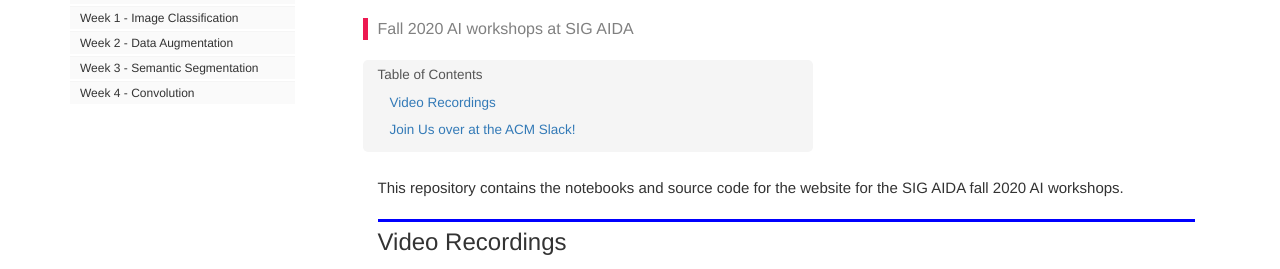
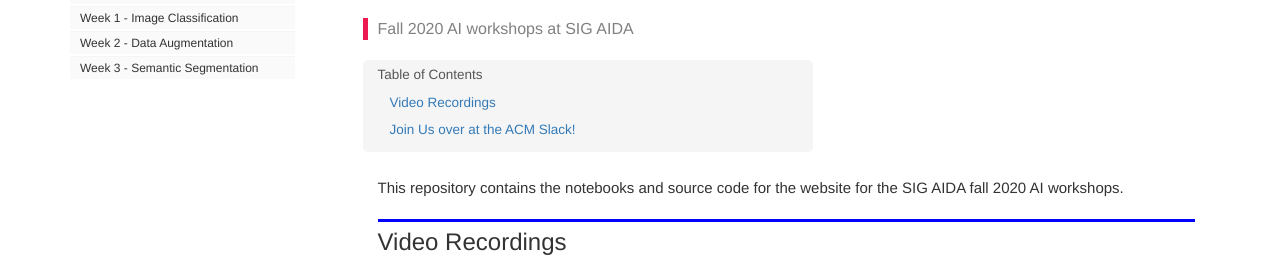
Before and after one commit to AIDA-UIUC/ai_workshops, a Jekyll site: the page built from docs/index.html, in a window 1280 px wide. Shown: the part 165-434 px from the top of the page. Built offline with Jekyll 4.4.1, drawn with Linux system fonts in a browser that asks for light colours; nearby versions of some CDN libraries; comment, search, counter and statistics services are not loaded.

```diff
--- a/docs/_data/sidebars/home_sidebar.yml
+++ b/docs/_data/sidebars/home_sidebar.yml
@@ -21,9 +21,6 @@ entries:
     - output: web,pdf
       title: Week 3 - Semantic Segmentation
       url: semantic_segmentation.html
-    - output: web,pdf
-      title: Week 4 - Convolution
-      url: convolution.html
     output: web
     title: ai_workshops
   output: web
--- a/docs/sidebar.json
+++ b/docs/sidebar.json
@@ -4,7 +4,6 @@
     "Week 0: Introduction": "introduction.html",
     "Week 1 - Image Classification": "image_classification.html",
     "Week 2 - Data Augmentation": "data_augmentation.html",
-    "Week 3 - Semantic Segmentation": "semantic_segmentation.html",
-    "Week 4 - Convolution": "convolution.html"
+    "Week 3 - Semantic Segmentation": "semantic_segmentation.html"
   }
 }
```
